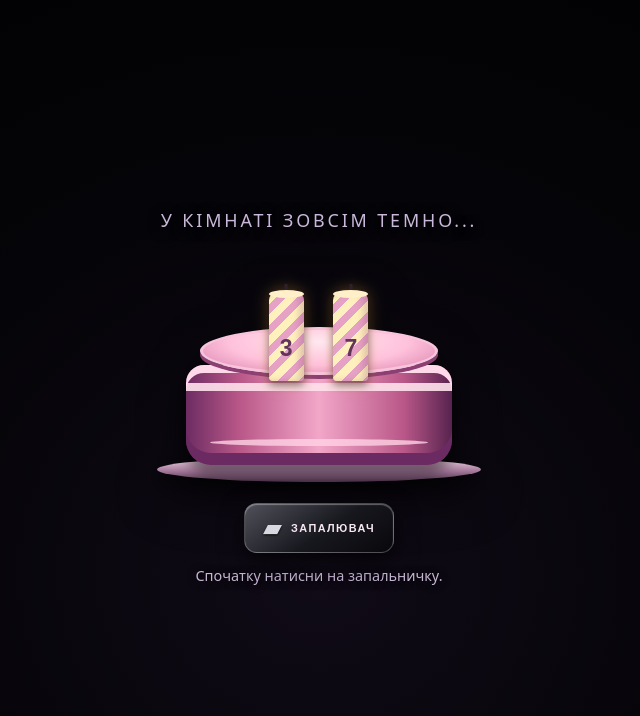
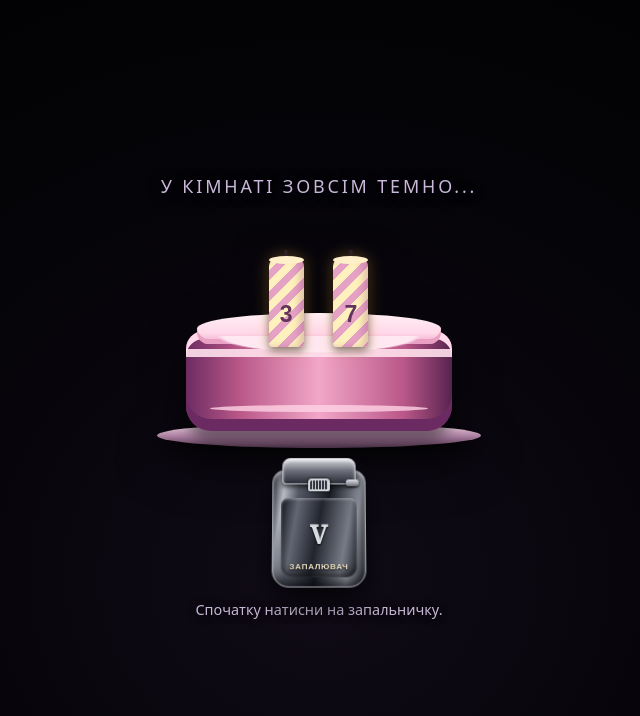
Before and after one commit to VanilinCreator/Happy-Birthday, a plain HTML site: page index.html in a window 1280 px wide. Shown: the whole page, without its empty margins (321-961 px from the left). Drawn offline with Linux system fonts and the light colour scheme.

Commit message:
Remove extra cake plate and refine metallic pocket lighter design

```diff
--- a/index.html
+++ b/index.html
@@ -89,9 +89,30 @@ body.intro-active .stars,body.intro-active main,body.intro-active .side-stars{vi
 @media(max-width:420px){.intro-content{gap:10px;padding:14px}.intro-cake-wrap{height:215px;width:min(90vw,320px)}.cake-display{transform:scale(.88);transform-origin:bottom center}.candle{top:33px}.intro-title{letter-spacing:.1em}.lighter{padding:10px 16px}}
 @media(prefers-reduced-motion:reduce){.candle .flame,.lighter.used .lighter-spark{animation:none}.intro-scene:before{transition:none}}
 
+
+/* Корекція: одна тарілка під тортом, верх — кремова глазур */
+.cake-top{left:16%;right:16%;bottom:112px;height:31px;border:0;border-radius:50% 50% 12px 12px;background:linear-gradient(180deg,#fff0f5 0%,#ffd8e8 65%,#efa9ca 100%);box-shadow:inset 0 -5px 0 #eaa0c2}
+.cake-top:after{content:"";position:absolute;left:8%;right:8%;bottom:-9px;height:17px;background:radial-gradient(ellipse at 50% 0%,#ffe8f1 0 65%,transparent 70%);border-radius:0 0 50% 50%}
+.cake-plate{z-index:0}
+.cake-bottom{z-index:1}
+.cake-top{z-index:2}
+/* Більш впізнавана металева кишенькова запальничка */
+.lighter{width:94px;height:118px;min-width:0;padding:0;display:block;border:1px solid #9da0ad;border-radius:13px 13px 17px 17px;background:linear-gradient(100deg,#343741 0%,#b7bac4 13%,#555966 26%,#171a22 54%,#8c909b 82%,#292c35 100%);box-shadow:0 12px 28px #000c,inset 0 2px 3px #ffffff8a,inset 0 -5px 9px #0009;transform:perspective(300px) rotateX(3deg)}
+.lighter:hover{transform:perspective(300px) rotateX(3deg) translateY(-3px);box-shadow:0 15px 32px #000c,0 0 18px #ffb34b44,inset 0 2px 3px #ffffff8a}
+.lighter-cap{position:absolute;left:9px;right:9px;top:-13px;height:27px;border:1px solid #c2c4cc;border-radius:8px 8px 4px 4px;background:linear-gradient(180deg,#d8d9df,#6d707b 48%,#292c35);box-shadow:inset 0 2px 3px #fff9,0 3px 4px #0009;transform-origin:8px 100%;transition:transform .25s}
+.lighter-hinge{position:absolute;right:6px;top:9px;width:13px;height:7px;border-radius:3px;background:linear-gradient(#e4e5e9,#656a75);box-shadow:0 1px 2px #000}
+.lighter-striker{position:absolute;top:8px;left:50%;width:22px;height:13px;transform:translateX(-50%);border:2px solid #d5d6dc;border-radius:4px 4px 2px 2px;background:repeating-linear-gradient(90deg,#343741 0 2px,#c6c8d0 2px 3px);box-shadow:0 0 3px #000}
+.lighter-case{position:absolute;left:8px;right:8px;top:28px;bottom:9px;border-radius:7px 7px 11px 11px;background:linear-gradient(100deg,#171a22,#626673 20%,#22252e 47%,#777b86 80%,#242731);box-shadow:inset 0 1px 3px #fff7,inset 0 -4px 7px #0009}
+.lighter-emblem{position:absolute;left:50%;top:45%;transform:translate(-50%,-50%);font-family:Georgia,serif;font-size:26px;font-weight:bold;color:#d9dbe2;text-shadow:0 1px 2px #000,0 -1px 1px #fff}
+.lighter-label{position:absolute;left:0;right:0;bottom:15px;font-size:8px;letter-spacing:.09em;color:#f4e8c8;text-shadow:0 1px 2px #000}
+.lighter-spark{z-index:5;top:-35px}
+.lighter.used .lighter-cap{transform:rotate(-68deg) translate(-5px,-2px)}
+.lighter.used .lighter-spark{top:-45px}
+@media(max-width:420px){.lighter{width:84px;height:108px}.lighter-case{left:7px;right:7px}}
+
 </style>
 </head>
-<body class="intro-active"><div class="intro-scene" id="introScene"><div class="intro-content"><div class="intro-title">У кімнаті зовсім темно...</div><div class="intro-cake-wrap"><div class="cake-display" aria-label="Святковий торт із двома свічками"><div class="cake-plate"></div><div class="cake-bottom"><span class="icing-drip"></span></div><div class="cake-top"></div><button class="candle c3" id="candle3" aria-label="Запалити свічку 3">3<span class="wick"></span><span class="flame">✦</span></button><button class="candle c7" id="candle7" aria-label="Запалити свічку 7">7<span class="wick"></span><span class="flame">✦</span></button></div></div><button class="lighter" id="lighter" aria-label="Увімкнути запальничку"><span class="lighter-spark">✦</span><span class="lighter-body">▰</span><span class="lighter-label">ЗАПАЛЮВАЧ</span></button><div class="intro-hint" id="introHint">Спочатку натисни на запальничку.</div></div></div><div class="stars"></div><nav class="side-stars" id="sideStars" aria-label="Святкові зірочки-посилання"></nav>
+<body class="intro-active"><div class="intro-scene" id="introScene"><div class="intro-content"><div class="intro-title">У кімнаті зовсім темно...</div><div class="intro-cake-wrap"><div class="cake-display" aria-label="Святковий торт із двома свічками"><div class="cake-plate"></div><div class="cake-bottom"><span class="icing-drip"></span></div><div class="cake-top"></div><button class="candle c3" id="candle3" aria-label="Запалити свічку 3">3<span class="wick"></span><span class="flame">✦</span></button><button class="candle c7" id="candle7" aria-label="Запалити свічку 7">7<span class="wick"></span><span class="flame">✦</span></button></div></div><button class="lighter" id="lighter" aria-label="Увімкнути запальничку"><span class="lighter-spark">✦</span><span class="lighter-cap"></span><span class="lighter-hinge"></span><span class="lighter-striker"></span><span class="lighter-case"><span class="lighter-emblem">V</span></span><span class="lighter-label">ЗАПАЛЮВАЧ</span></button><div class="intro-hint" id="introHint">Спочатку натисни на запальничку.</div></div></div><div class="stars"></div><nav class="side-stars" id="sideStars" aria-label="Святкові зірочки-посилання"></nav>
 <main><section class="card">
 <div class="eyebrow">Сьогодні особливий день ✨</div>
 <div class="cake" aria-label="Святковий торт">🎂</div>
```
